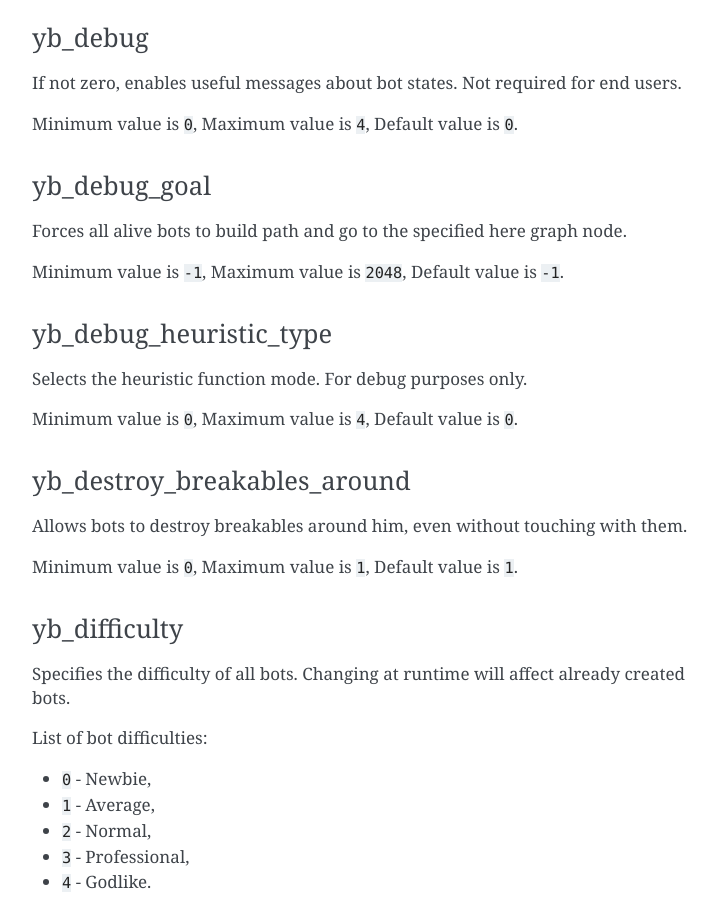
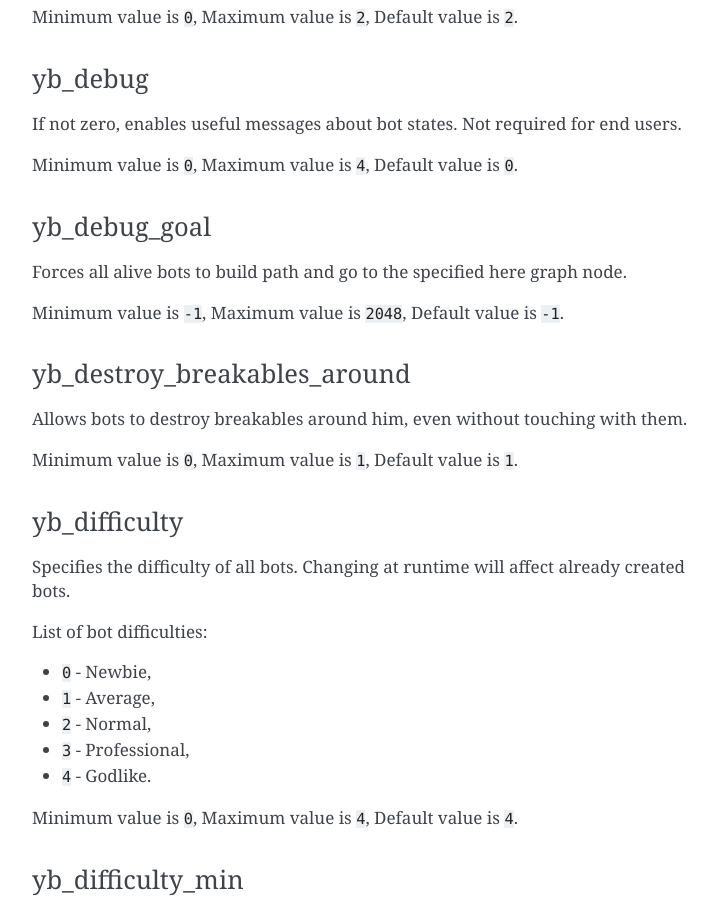
Before and after one commit to yapb/docs, a Sphinx documentation site: the page built from docs/configuring.rst, in a window 1280 px wide and 900 px high, scrolled down 3730 px. Shown: the whole window, without its empty margins (388-1106 px from the left). Built offline with Sphinx 7.4.7, drawn with Linux system fonts in a browser that asks for light colours; some of the changed text lies outside the part shown.

Commit message:
fix: rename cvar

```diff
--- a/docs/configuring.rst
+++ b/docs/configuring.rst
@@ -186,14 +188,6 @@ yb_debug_goal
 Forces all alive bots to build path and go to the specified here graph node.
 
 Minimum value is ``-1``, Maximum value is ``2048``, Default value is ``-1``.
-
-
-yb_debug_heuristic_type
---------------------------------
-
-Selects the heuristic function mode. For debug purposes only.
-
-Minimum value is ``0``, Maximum value is ``4``, Default value is ``0``.
 
 
 yb_destroy_breakables_around
```
Also changed, not shown: other parts of docs/configuring.rst (+10 -0 lines).
